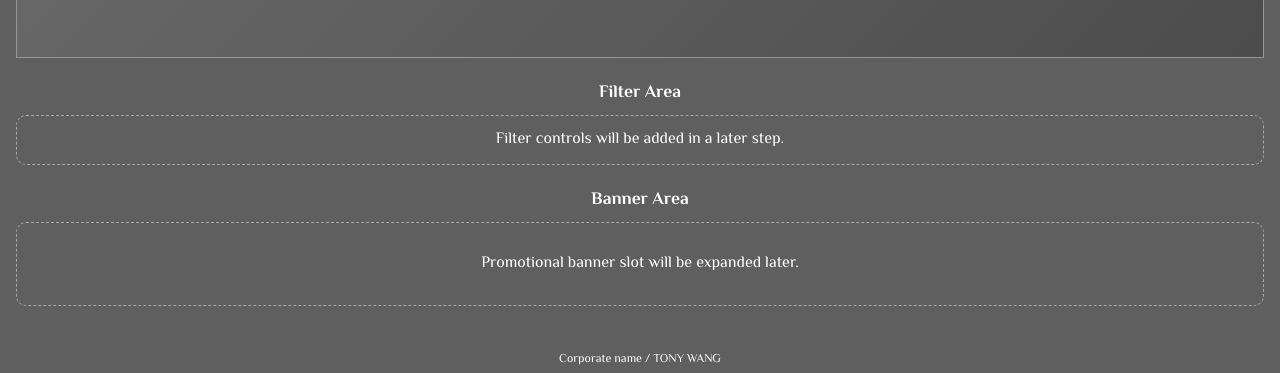
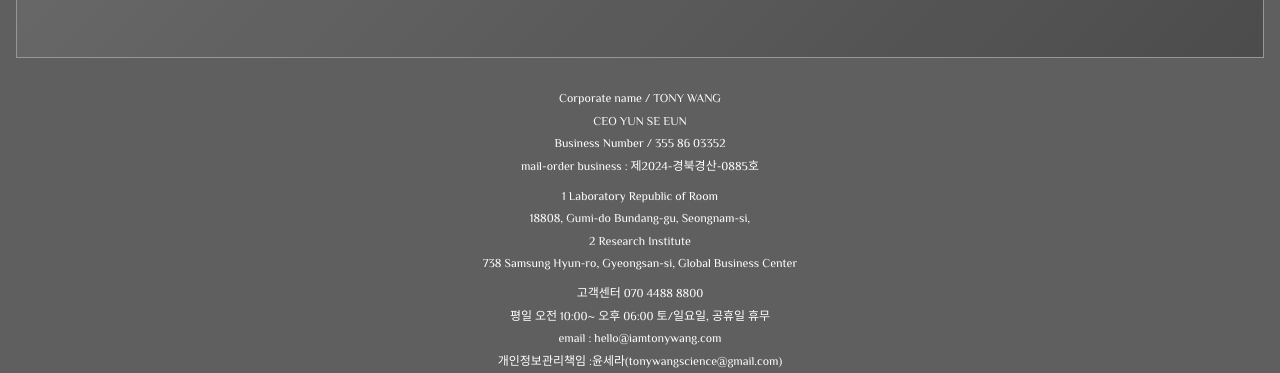
Before and after one commit to iamtonywang/tonytony, a Next.js app: page /products in a window 1280 px wide. Shown: the part 325-698 px from the top of the page. Built offline with nearby package versions, Linux system fonts and the light colour scheme; no server answers; the database is empty; a web font is replaced by a local one.

Commit message:
remove unused filter and banner placeholder sections

```diff
--- a/src/app/products/page.tsx
+++ b/src/app/products/page.tsx
@@ -1,6 +1,4 @@
 import {
-  ProductBanner,
-  ProductFilterSection,
   ProductHeroSection,
   ProductListSection,
 } from "@/components/sections/Product";
@@ -37,8 +35,6 @@
       <ProductHeroSection>
         <ProductListSection items={filteredAndSorted} />
       </ProductHeroSection>
-      <ProductFilterSection />
-      <ProductBanner />
     </>
   );
 }
```
